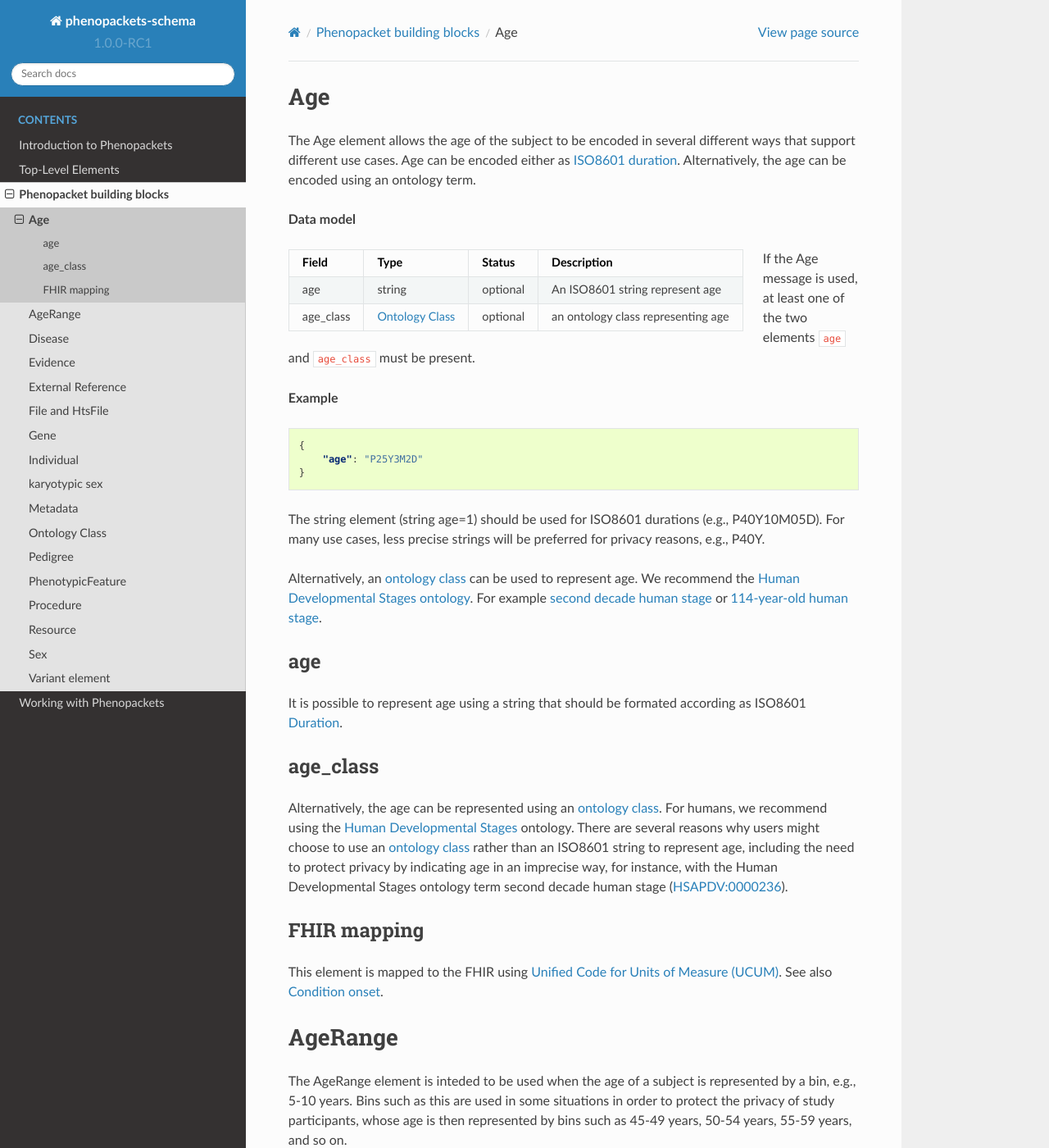
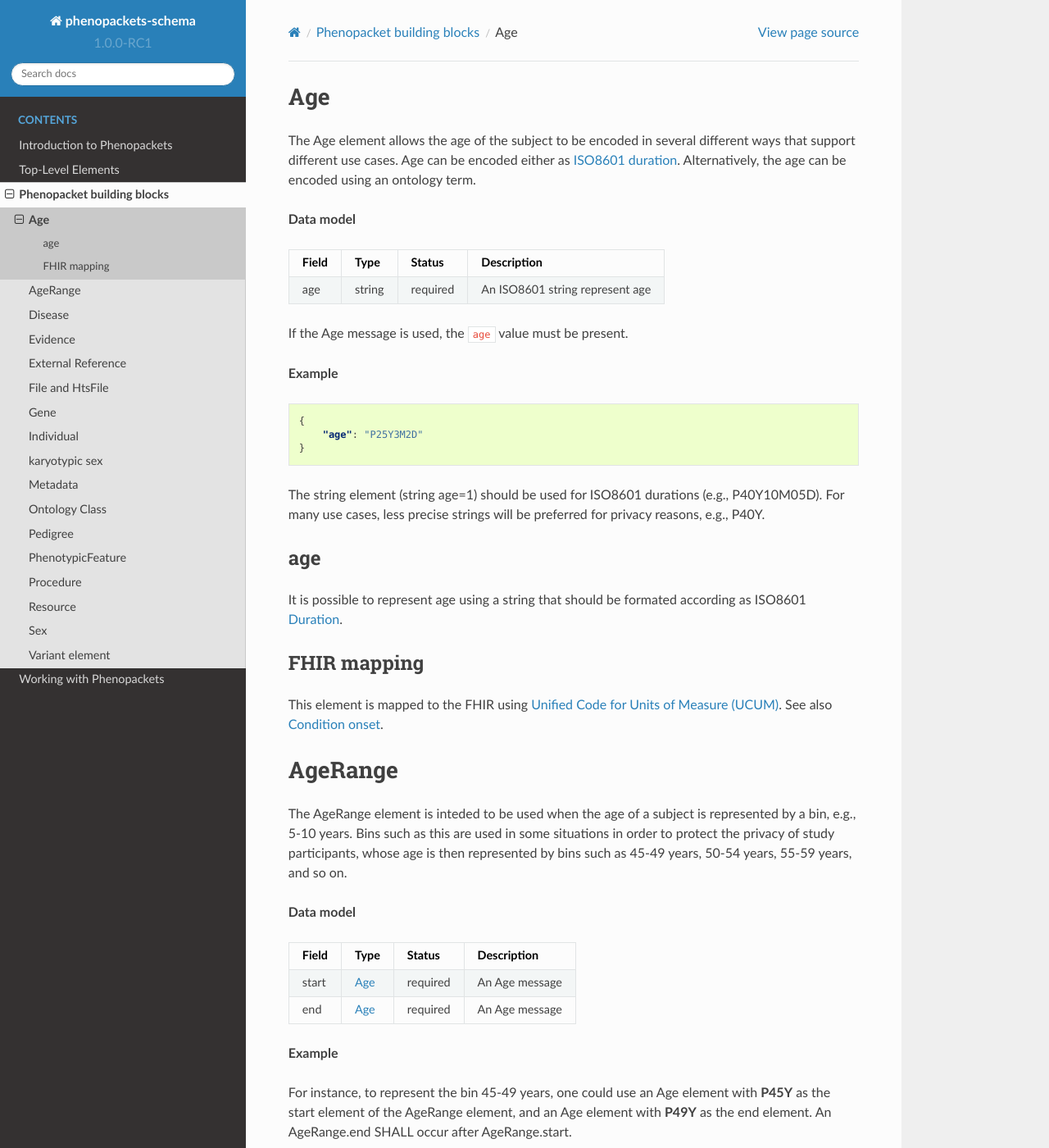
Before and after one commit to phenopackets/phenopacket-schema, a Sphinx documentation site: the page built from docs/age.rst, in a window 1280 px wide and 1400 px high. Shown: the whole window at 82% size. Built offline with Sphinx 7.4.7 and the Read the Docs theme 2.0.0, drawn with Linux system fonts in a browser that asks for light colours.

Commit message:
Update docs/age to remove references to age_class. Delete Age.age_class as this made to confusion and possible logical inconsistencies when used in AgeRange

```diff
--- a/docs/age.rst
+++ b/docs/age.rst
@@ -14,14 +14,11 @@ Alternatively, the age can be encoded using an ontology term.
 
 .. csv-table::
    :header: Field, Type, Status, Description
-   :align: left
 
-   age, string, optional, An ISO8601 string represent age
-   age_class, :ref:`rstontologyclass`, optional, an ontology class representing age
+   age, string, required, An ISO8601 string represent age
 
 
-
-If the Age message is used, at least one of the two elements ``age`` and ``age_class`` must be present.
+If the Age message is used, the ``age`` value must be present.
 
 
 **Example**
@@ -36,37 +33,17 @@ If the Age message is used, at least one of the two elements ``age`` and ``age_c
 The string element (string age=1) should be used for ISO8601 durations (e.g., P40Y10M05D). For many use cases,
 less precise strings will be preferred for privacy reasons, e.g., P40Y.
 
-Alternatively, an :ref:`ontology class <rstontologyclass>` can be used to represent age. We recommend the
-`Human Developmental Stages ontology <https://www.ebi.ac.uk/ols/ontologies/hsapdv>`_.
-For example `second decade human stage <https://www.ebi.ac.uk/ols/ontologies/hsapdv/terms?iri=http%3A%2F%2Fpurl.obolibrary.org%2Fobo%2FHsapDv_0000236>`_
-or `114-year-old human stage <https://www.ebi.ac.uk/ols/ontologies/hsapdv/terms?iri=http%3A%2F%2Fpurl.obolibrary.org%2Fobo%2FHsapDv_0000255>`_.
-
-
-
 age
 ~~~
 
 It is possible to represent age using a string that should be formated according  as ISO8601
 `Duration <https://en.wikipedia.org/wiki/ISO_8601#Durations>`_.
 
-age_class
-~~~~~~~~~
-
-Alternatively, the age can be represented using an :ref:`ontology class <rstontologyclass>`. For humans,
-we recommend using the `Human Developmental Stages <https://www.ebi.ac.uk/ols/ontologies/hsapdv>`_ ontology.
-There are several reasons why users might choose to use an :ref:`ontology class <rstontologyclass>` rather than an ISO8601 string
-to represent age, including the need to protect privacy by indicating age in an imprecise way, for instance,
-with the Human Developmental Stages ontology term second decade human stage
-(`HSAPDV:0000236 <https://www.ebi.ac.uk/ols/ontologies/hsapdv/terms?iri=http%3A%2F%2Fpurl.obolibrary.org%2Fobo%2FHsapDv_0000236>`_).
-
-
-
 
 FHIR mapping
 ~~~~~~~~~~~~
 This element is mapped to the FHIR using `Unified Code for Units of Measure (UCUM) <http://unitsofmeasure.org/trac/>`_.
 See also `Condition onset <http://build.fhir.org/condition-definitions.html#Condition.onset_x_>`_.
-
 
 
 .. _rstagerange:
@@ -84,7 +61,6 @@ represented by bins such as 45-49 years, 50-54 years, 55-59 years, and so on.
 
 .. csv-table::
    :header: Field, Type, Status, Description
-   :align: left
 
    start, :ref:`rstage`, required, An Age message
    end, :ref:`rstage`, required, An Age message
@@ -93,7 +69,7 @@ represented by bins such as 45-49 years, 50-54 years, 55-59 years, and so on.
 **Example**
 
 For instance, to represent the bin 45-49 years, one could use an Age element with **P45Y** as the start element of the AgeRange element,
-and an Age element with **P49Y** as the end element.
+and an Age element with **P49Y** as the end element. An AgeRange.end SHALL occur after AgeRange.start.
 
 .. code-block:: json
 
```
Also changed, not shown: 1 other file.
